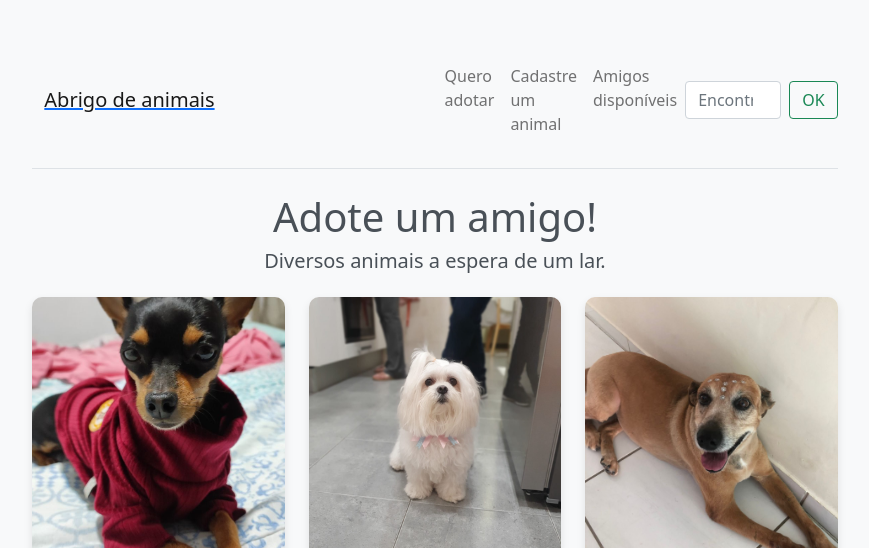
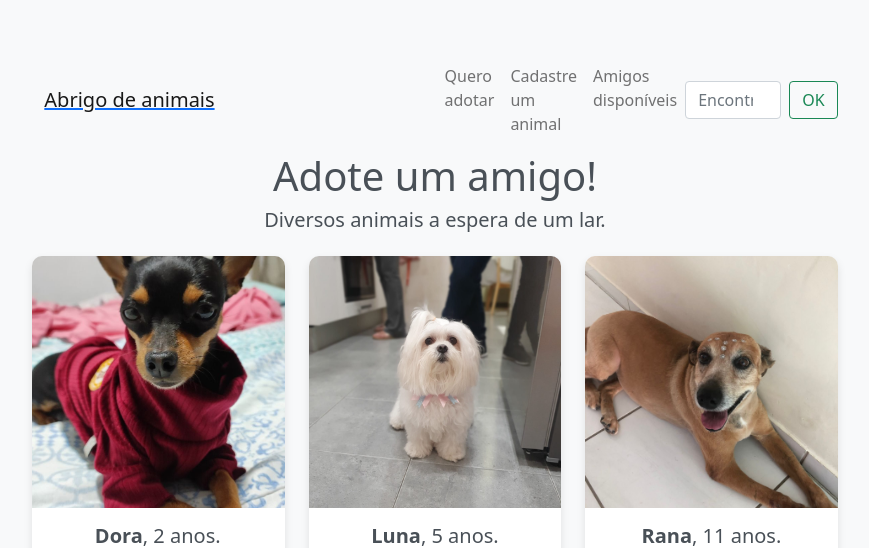
Before and after one commit to fiefaneves/abrigo-de-animais, a Django app: page / in a window 1280 px wide. Shown: the top 548 px of the page, without its empty margins (205-1074 px from the left). Run offline with Django 4.2, Linux system fonts and the light colour scheme; data comes from the database, SQL or seed files in the repository; some libraries are stand-ins or nearby versions.

Commit message:
mais ajustes na navbar

```diff
--- a/abrigo_de_animais/base/templates/inicio.html
+++ b/abrigo_de_animais/base/templates/inicio.html
@@ -188,8 +188,7 @@
   </style>
 
   <div class="col-lg-8 mx-auto p-4 py-md-5">
-    <header class="d-flex align-items-center pb-3 mb-4 border-bottom navbar-light bg-light">
-
+    <header class="navbar-light bg-light">
       <nav class="navbar navbar-expand-lg navbar-light bg-light">
         <a href="/" class="container-fluid">
           <span class="navbar-brand">Abrigo de animais</span>
```
